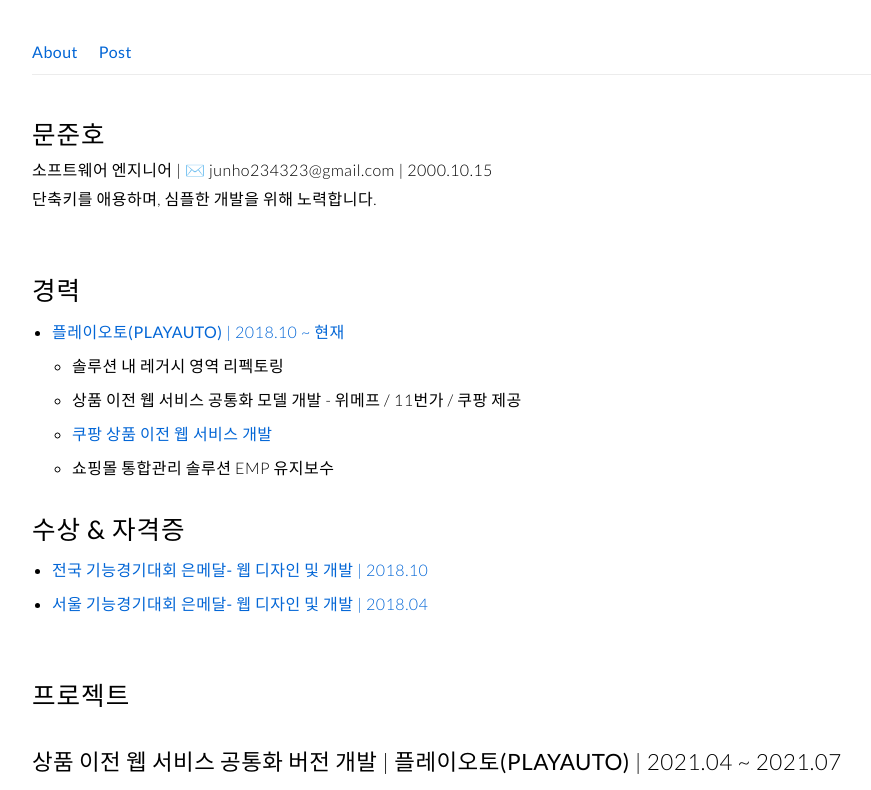
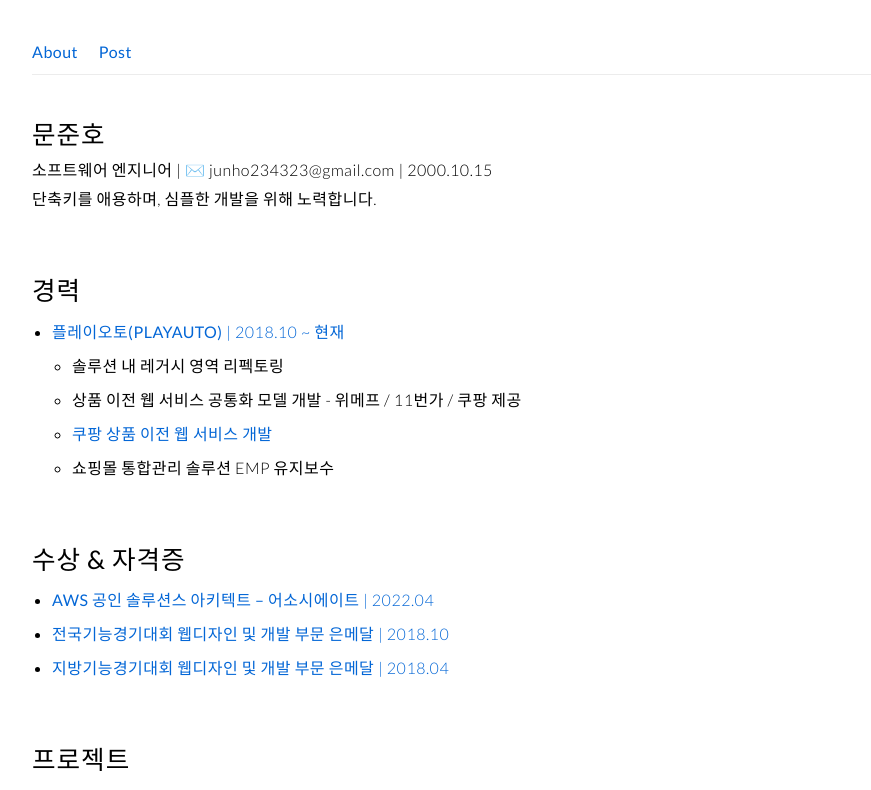
Before and after one commit to junho2343/junho2343.github.io, a React (Create React App) app: page / in a window 1280 px wide. Shown: the top 790 px of the page, without its empty margins (116-987 px from the left). Built offline with nearby package versions, Linux system fonts and the light colour scheme.

Commit message:
docs: aws 자격증 추가~

```diff
--- a/src/components/pages/About.tsx
+++ b/src/components/pages/About.tsx
@@ -15,7 +15,7 @@ function About() {
         <Grid top={60} />
         <Career data={data.career} />
 
-        <Grid top={30} />
+        <Grid top={60} />
         <AwardsCertificate data={data.awards_certificate} />
 
         <Grid top={60} />
--- a/src/data/index.tsx
+++ b/src/data/index.tsx
@@ -63,12 +63,17 @@ const data: IProps = {
   ],
   awards_certificate: [
     {
-      name: "전국 기능경기대회 은메달- 웹 디자인 및 개발",
+      name: "AWS 공인 솔루션스 아키텍트 – 어소시에이트",
+      href: "https://www.credly.com/badges/647c637d-ccd4-4b56-bc45-058606547fa4/public_url",
+      period: "2022.04",
+    },
+    {
+      name: "전국기능경기대회 웹디자인 및 개발 부문 은메달",
       href: "https://meister.hrdkorea.or.kr/sub/3/3/1/20160512111525375100_view.do",
       period: "2018.10",
     },
     {
-      name: "서울 기능경기대회 은메달- 웹 디자인 및 개발",
+      name: "지방기능경기대회 웹디자인 및 개발 부문 은메달",
       href: "https://meister.hrdkorea.or.kr/sub/3/2/1/20160512110924569100_view.do",
       period: "2018.04",
     },
```
